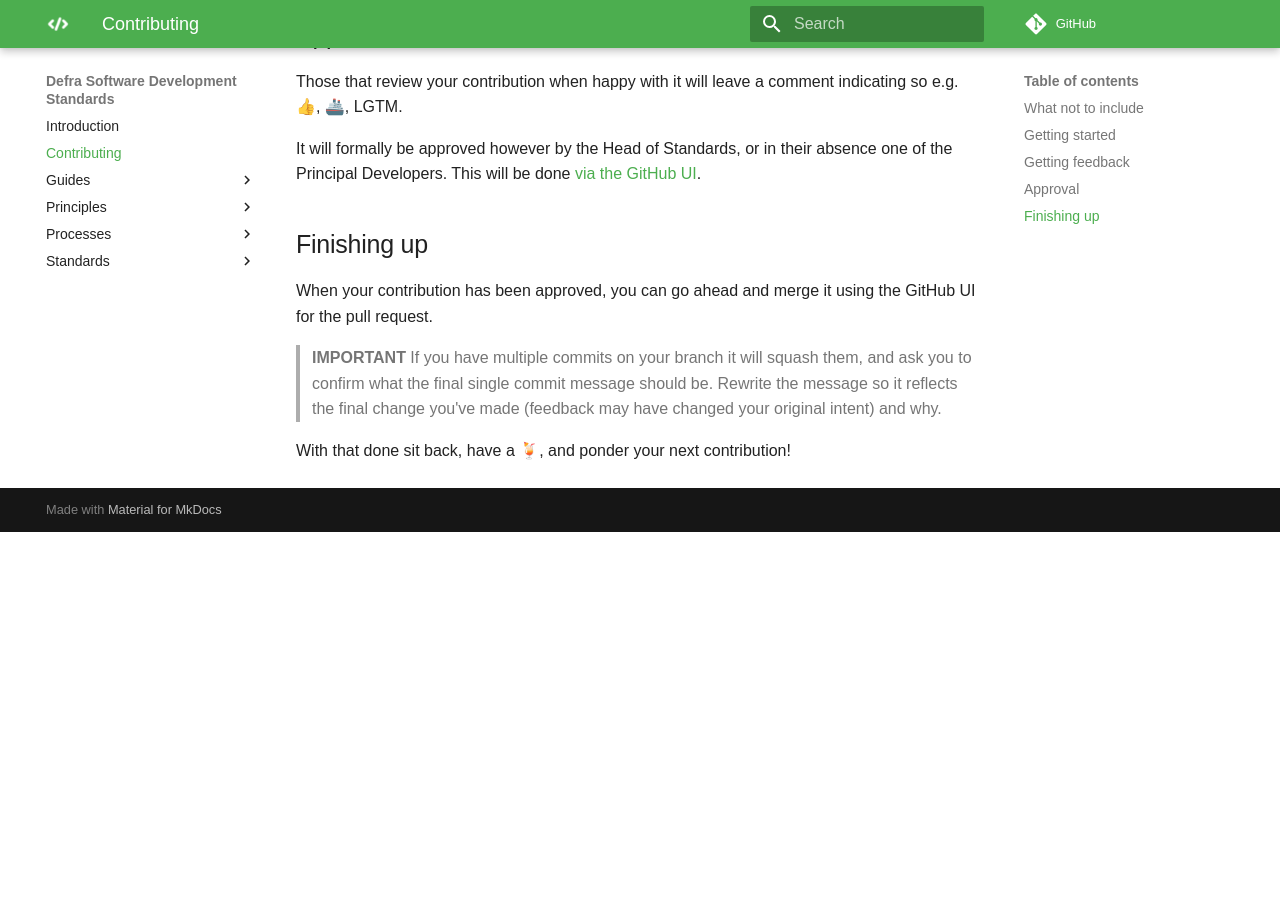
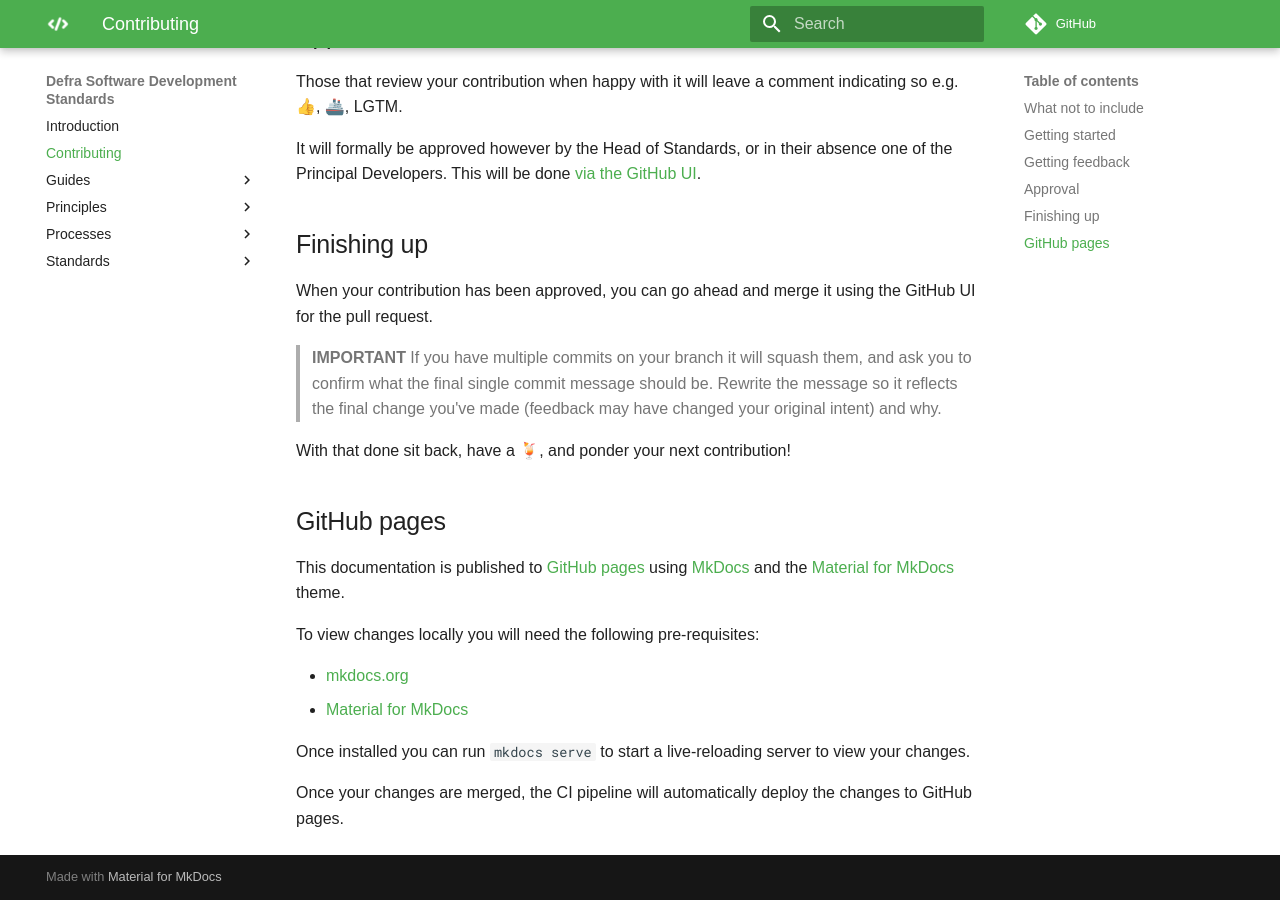
Before and after one commit to DEFRA/software-development-standards, an MkDocs documentation site: the page built from docs/CONTRIBUTING.md, in a window 1280 px wide and 900 px high, scrolled down 1526 px. Built offline with MkDocs 1.6.1 and Material for MkDocs 9.7.7, drawn with Linux system fonts in a browser that asks for light colours; some web fonts are replaced; comment, search, counter and statistics services are not loaded; before the commit the page ends 2058 px from its top, so only the background shows below that.

Commit message:
Update docs

```diff
--- a/docs/CONTRIBUTING.md
+++ b/docs/CONTRIBUTING.md
@@ -56,3 +56,16 @@ When your contribution has been approved, you can go ahead and merge it using th
 > **IMPORTANT** If you have multiple commits on your branch it will squash them, and ask you to confirm what the final single commit message should be. Rewrite the message so it reflects the final change you've made (feedback may have changed your original intent) and why.
 
 With that done sit back, have a 🍹, and ponder your next contribution!
+
+## GitHub pages
+
+This documentation is published to [GitHub pages](https://pages.github.com/) using [MkDocs](https://www.mkdocs.org) and the [Material for MkDocs](https://squidfunk.github.io/mkdocs-material/) theme.
+
+To view changes locally you will need the following pre-requisites:
+
+- [mkdocs.org](https://www.mkdocs.org)
+- [Material for MkDocs](https://squidfunk.github.io/mkdocs-material/)
+
+Once installed you can run `mkdocs serve` to start a live-reloading server to view your changes.
+
+Once your changes are merged, the CI pipeline will automatically deploy the changes to GitHub pages.
```
Also changed, not shown: README.md (+0 -24 lines), docs/README.md (+1 -1 lines), site/CONTRIBUTING/index.html, site/index.html, site/search/search_index.json.
